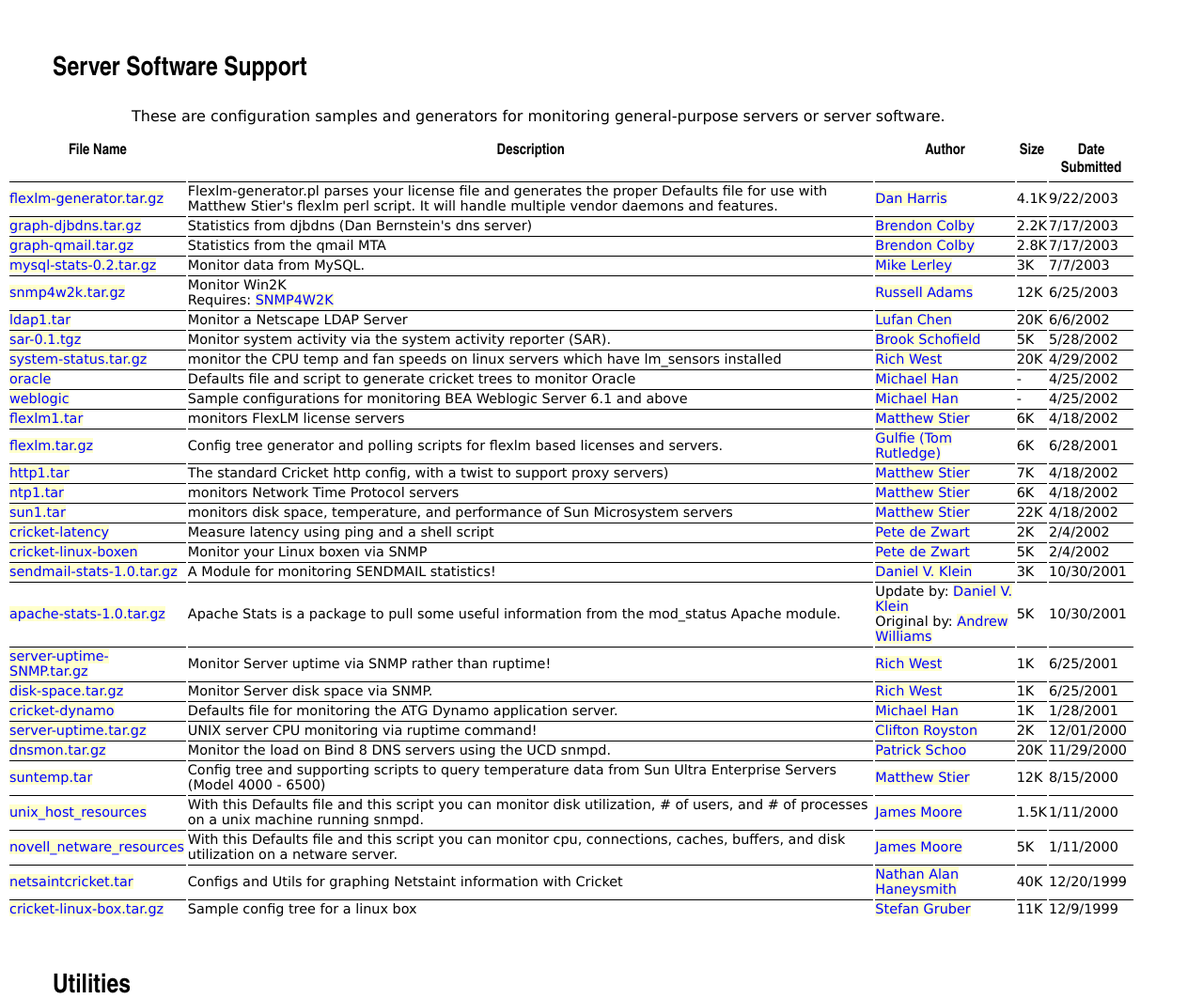
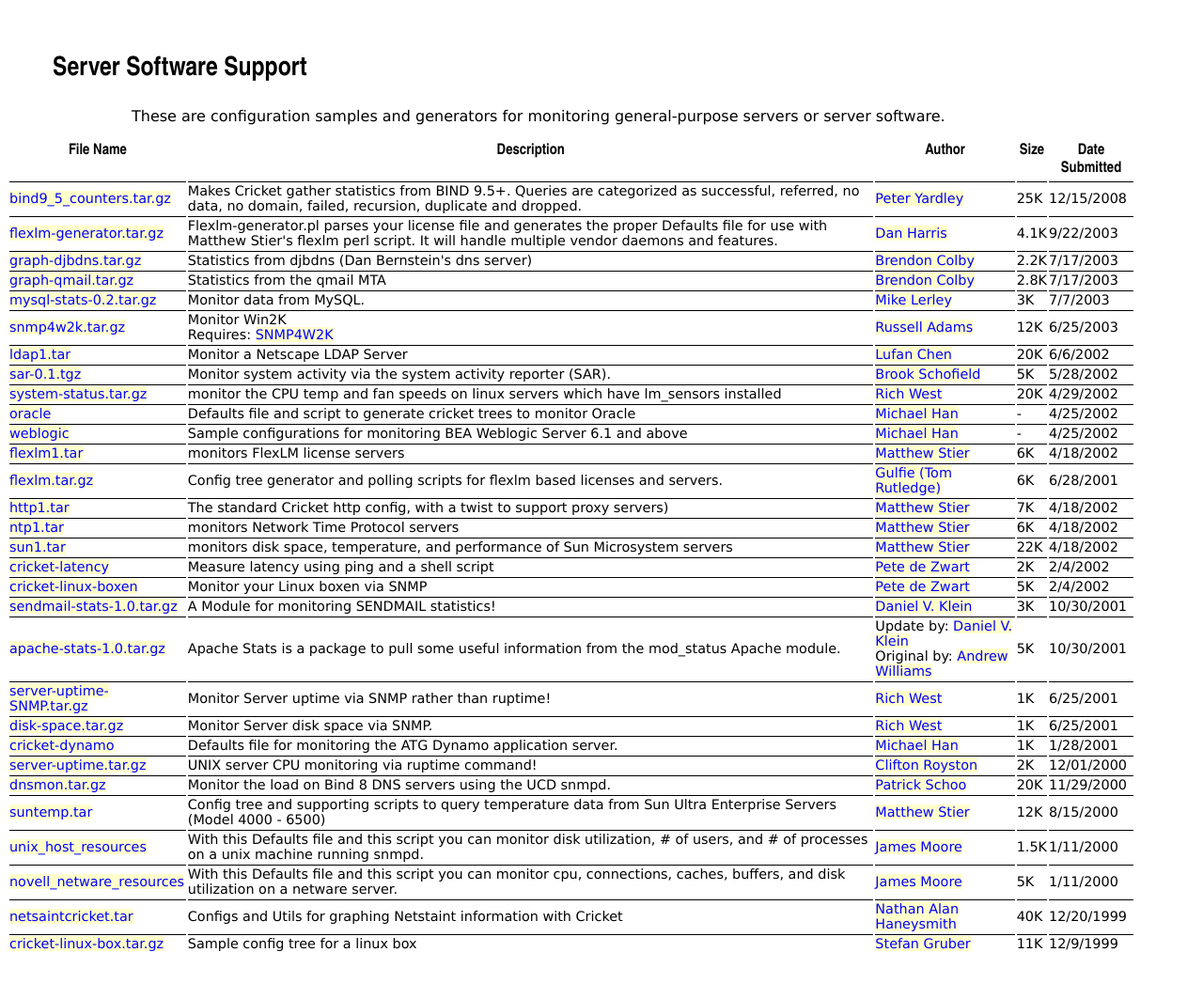
Before and after one commit to CricketRRD/CricketRRD.github.io, a PHP site: page /contrib/ in a window 1280 px wide. Shown: the part 912-1975 px from the top of the page at 94% size. Run offline with PHP 8.4, Linux system fonts and the light colour scheme.

Commit message:
Add bind9_5_counters.tar.gz to Server Software Support section; Unfortunately I don't know how to make this also appear on Cricket's ebsite

```diff
--- a/content/contrib/index.php
+++ b/content/contrib/index.php
@@ -171,6 +171,13 @@
                         <th> Date Submitted </th>
                     </tr>
                     <tr>
+                        <td> <a href="http://members.iinet.com.au/~pyardley%40ihug.com.au/projects/bind9_5_counters/bind9_5_counters.tar.gz">bind9_5_counters.tar.gz</a> </td>
+                        <td> Makes Cricket gather statistics from BIND 9.5+.  Queries are categorized as successful, referred, no data, no domain, failed, recursion, duplicate and dropped.<br> </td>
+                        <td> <a href="mailto:petery at eng d0t uts d0t edu d0t au">Peter Yardley</a> </td>
+                        <td> 25K </td>
+                        <td> 12/15/2008 </td>
+                    </tr>
+                     <tr>
                         <td> <a href="files/flexlm-generator.tar.gz">flexlm-generator.tar.gz</a> </td>
                         <td> Flexlm-generator.pl parses your license file and generates the proper Defaults file for use with Matthew Stier's flexlm perl script.  It will handle multiple vendor daemons and features.<br> </td>
                         <td> <a href="mailto:Dan%2eHarris%40smsc%2ecom">Dan Harris</a> </td>
```
